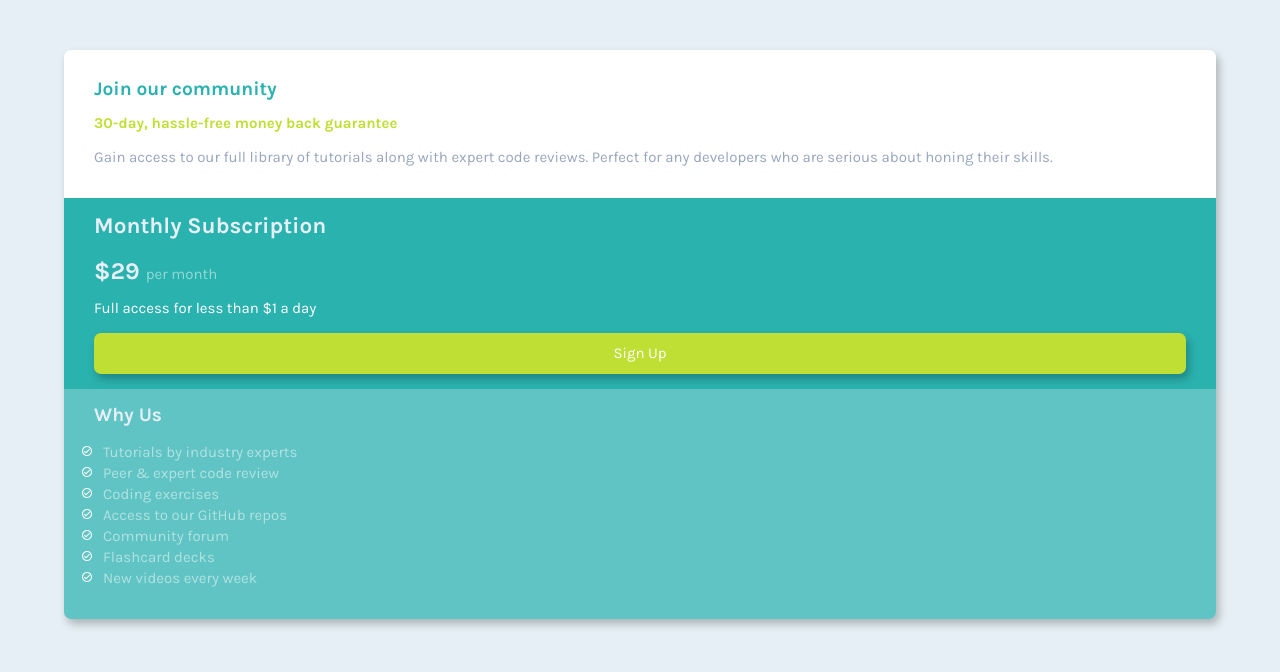
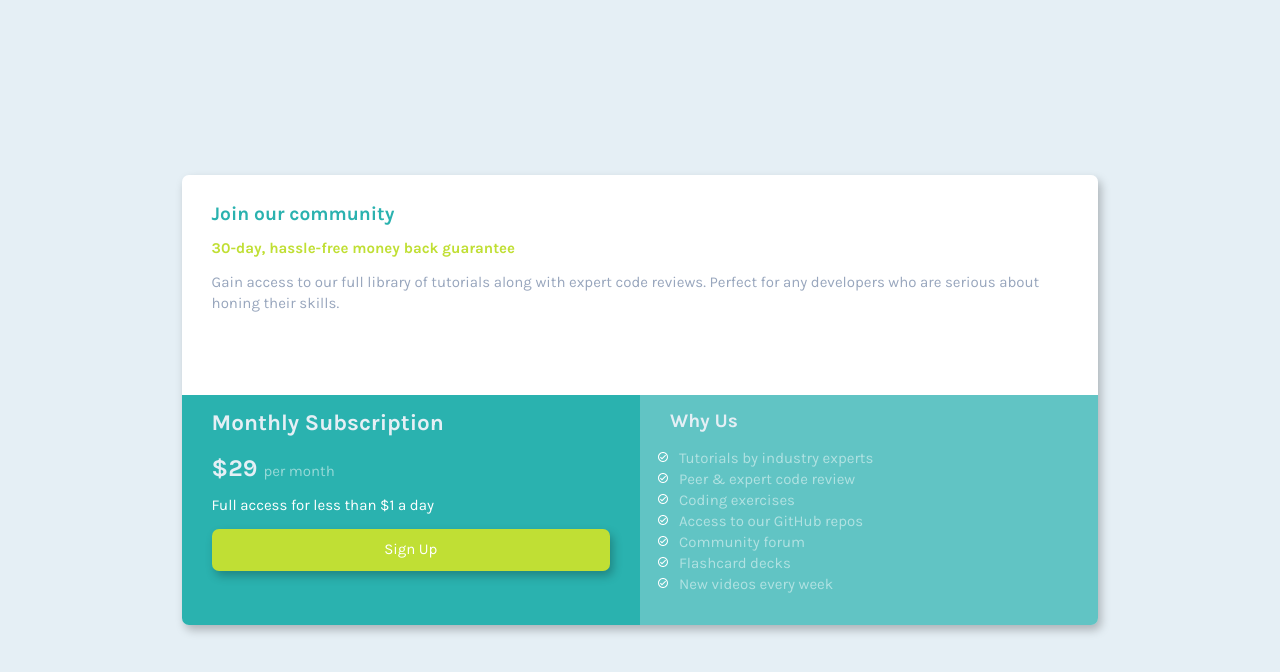
Before and after one commit to leonel-carvajal/Single-Price-Grid-Component, a plain HTML site: page index.html in a window 1280 px wide. Drawn offline with Linux system fonts and the light colour scheme.

Commit message:
Design Desktop CSS V0.1

```diff
--- a/css/styles.css
+++ b/css/styles.css
@@ -5,7 +5,7 @@
 --Grayish-Blue: hsl(218, 22%, 67%);
 --white:hsl(0, 0%, 100%);
 --padding: 1em 2em;
---shadow:3px 5px 8px rgb(0 0 0 /0.25)
+--shadow:3px 5px 10px rgb(0 0 0 /0.25)
 }
 
 body{
@@ -13,21 +13,38 @@ body{
   font-weight: 400;
   font-family: 'Karla', sans-serif;
   background-color: var(--Light-Gray);
-  padding-bottom: 5em;
+
 }
 .main{
   width: 90%;
-  margin-left: auto;
-  margin-right: auto;
+  margin: 5em auto;
   box-shadow: var(--shadow);
+  overflow: hidden;
   border-radius: 7px;
 }
+
+@media screen and (min-width:1024px) {
+  body{
+    height: 100vh;
+    display: grid;
+    place-items: center;
+  }
+  .main{
+    height: 450px;
+    display: grid;
+    grid-template-columns: 1fr;
+    grid-template-rows: 1fr;
+  }
+  .box{
+    display: grid;
+    grid-template-columns: 1fr 1fr;
+  }
+}
 .main__content{
-  margin-top: 50px;
   padding: var(--padding);
   background-color: var(--white);
-  border-radius: 7px 7px 0 0;
 }
+
 .main__title{
   text-align: left;
   font-size: 1.2rem;
@@ -47,6 +64,7 @@ body{
   background-color: var(--Cyan);
   color: var(--white);
 }
+
 .suscription__title{
   margin-top: 0;
   color: var(--Light-Gray);
@@ -73,8 +91,8 @@ body{
   background-color: hsl(179, 62%, 43%,0.7);
   color: var(--Light-Gray);
   padding: var(--padding);
-  border-radius:  0 0 7px 7px;
 }
+
 .us__title{
   margin-top: 0;
   font-size: 1.2rem;
--- a/index.html
+++ b/index.html
@@ -12,7 +12,8 @@
   <title>Frontend Mentor | Single Price Grid Component</title>
 </head>
 <body>
-  <main class="main">
+  <main>
+    <div class="main">
       <section class="main__content">
         <h1 class="main__title">Join our community</h1>
         <p class="main__offer">30-day, hassle-free money back guarantee</p>
@@ -21,6 +22,7 @@
           Perfect for any developers who are serious about honing their skills.
         </p>
       </section>
+      <div class="box">
         <article class="suscription">
           <h2 class="suscription__title">Monthly Subscription</h2>
           <p class="suscription__price">
@@ -42,6 +44,8 @@
             <li class="us__item">New videos every week</li>
           </ul>
         </article>
+      </div>
+    </div>
   </main>
 </body>
 </html>
```
Lines whose indentation alone changed are shown as unchanged.
